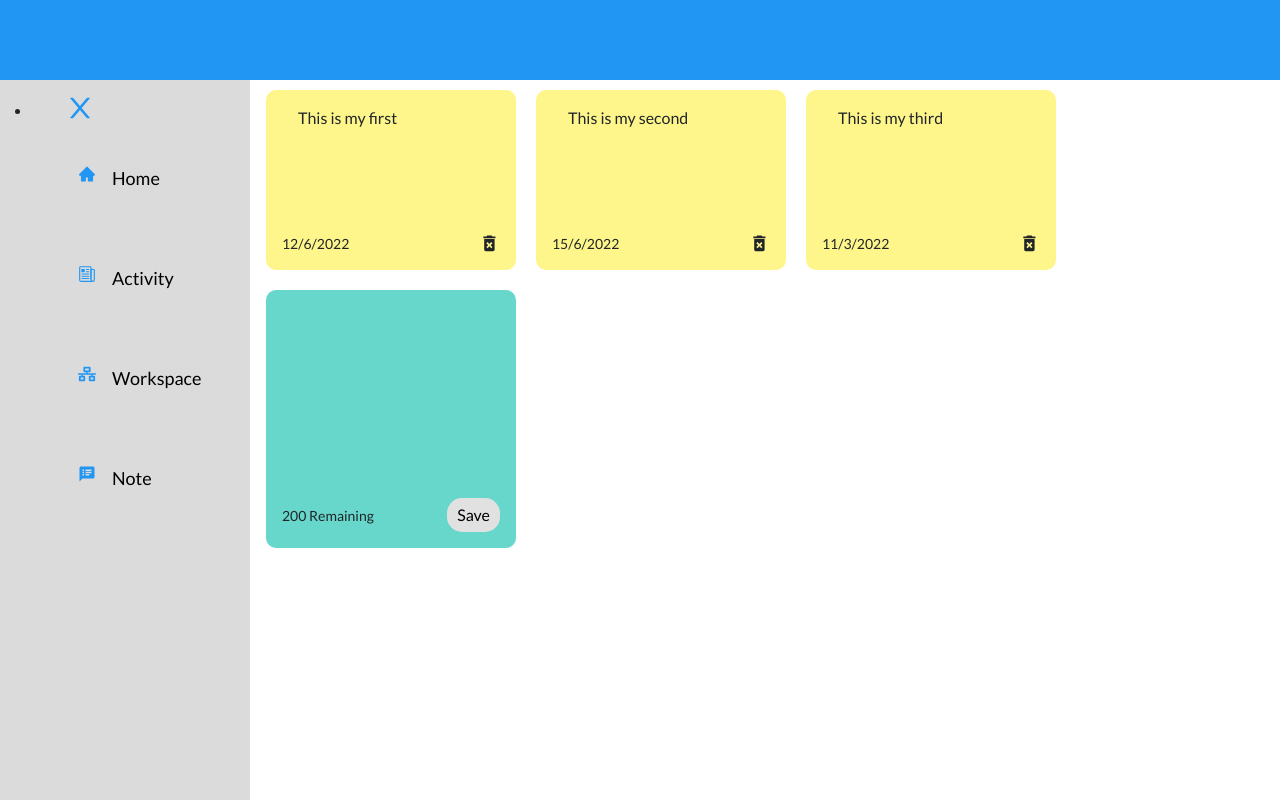
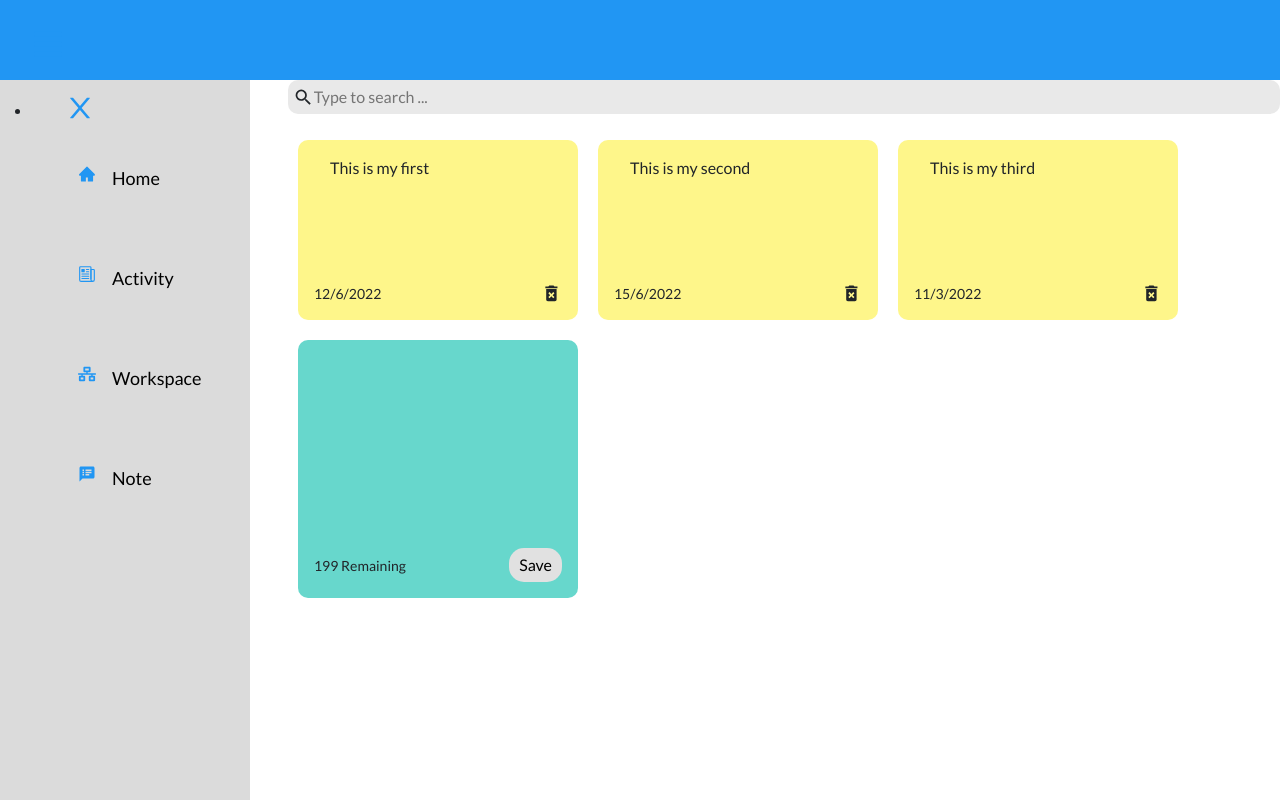
Before and after one commit to herraphfx/simple_productivity, a React (Create React App) app: page /notes in a window 1280 px wide. Built offline with nearby package versions, Linux system fonts and the light colour scheme.

Commit message:
button search

```diff
--- a/package.json
+++ b/package.json
@@ -6,6 +6,7 @@
     "@testing-library/jest-dom": "^5.16.4",
     "@testing-library/react": "^13.2.0",
     "@testing-library/user-event": "^13.5.0",
+    "bootstrap": "^5.1.3",
     "nanoid": "^3.3.4",
     "react": "^18.1.0",
     "react-dom": "^18.1.0",
--- a/src/App.css
+++ b/src/App.css
@@ -19,7 +19,7 @@
 }
 
 .note{
-  margin-left: 20%;
+  margin-left: 18rem;
   display: flex;
   flex-wrap: wrap;
 }
--- a/src/App.js
+++ b/src/App.js
@@ -7,6 +7,7 @@ import Home from './pages/Home';
 import Note from './pages/Note';
 import Workspace from './pages/Workspace';
 import { nanoid } from 'nanoid'
+import Search from './components/Search';
 
 function App() {
   const [notes, setNotes] = useState([
@@ -27,6 +28,8 @@ function App() {
         },
 ]);
 
+  const [searchText, setSearchText] = useState('')
+
   const addNote = (text) => {
     const date = new Date();
     const newNote = {
@@ -37,18 +40,31 @@ function App() {
     //take the old note and add new notes
     const newNotes = [...notes, newNote];
     setNotes(newNotes);
-
+     //How we pass the addnote component
+     //Defined in App.js and passed through NoteList component -> AddNote.js
   }
 
+   //DELETE NOTES
+
+   const deleteNote = (id) => {
+    const newNotes = notes.filter((note) => note.id !== id);
+     setNotes(newNotes)
+   }
   return (
     <>
     <BrowserRouter>
     <Navigation/>
+    <Search handleSearchNote={setSearchText}/>
     <Routes>
       <Route path='/' element={<Home/>}/>
       <Route path='/activity' element={<Activity/>}/>
       <Route path='/workspace' element={<Workspace/>}/>
-      <Route path='/notes' element={<Note notes={notes} handleAddNote={addNote}/>}/>
+      <Route path='/notes' element={<Note
+                                    notes={notes.filter((note)=>
+                                      note.text.toLowerCase().includes(searchText)
+                                    )}
+                                    handleAddNote={addNote}
+                                    handleDeleteNote={deleteNote}/>}/>
     </Routes>
     </BrowserRouter>
 
--- a/src/components/AddNote.js
+++ b/src/components/AddNote.js
@@ -4,20 +4,31 @@ import React, { useState } from 'react'
 function AddNote({handleAddNote}) {
     const [noteText, setNotesText] = useState(' ')
 
+    const characterLimit = 200;
+
+
+//TAKE THE VALUE TYPED AND PUT A LIMIT FOR ENTRY
     const handleChange = (event) => {
-        setNotesText(event.target.value);
+        if(characterLimit - event.target.value.length >= 0){
+            setNotesText(event.target.value);
+        }
+
     }
 
-    //save to database
+    //REMOVE SPACE AND SAVE WHEN CLICKED
     const handleSaveClick = () => {
-        handleAddNote(noteText)
+        if(noteText.trim().length > 0){
+            handleAddNote(noteText)
+            setNotesText('');
+        }
+
     }
 
   return (
     <div className='notes-list new'>
         <textarea cols="10" rows="8" placeholder='Type to add a note ...' value={noteText} onChange={handleChange}></textarea>
         <div className='note-footer'>
-            <small>200 Remaining</small>
+            <small>{characterLimit - noteText.length} Remaining</small>
 
             <button className='save' onClick={handleSaveClick}>Save</button>
         </div>
--- a/src/components/NoteList.css
+++ b/src/components/NoteList.css
@@ -4,8 +4,12 @@
     border-radius: 10px;
     padding: 1rem;
     min-height: 180px;
-    min-width: 250px;
+    max-height: 300px;
+    min-width: 280px;
+    max-width: 300px;
+    overflow-x:scroll;
     display: flex;
+    flex-wrap: wrap;
     flex-direction: column;
     justify-content: space-between;
   }
@@ -40,3 +44,24 @@ textarea:focus{
     align-items: center;
     justify-content: space-between;
   }
+
+  .delete-icon{
+    cursor: pointer;
+  }
+
+  .search{
+    margin-left: 18rem;
+    display: flex;
+    align-items: center;
+    background-color: rgb(233, 233, 233);
+    border-radius: 10px;
+    padding: 5px;
+    margin-bottom: 1em;
+  }
+  .search input{
+    border: none;
+    background-color: rgb(233, 233, 233);
+  }
+  .search input:focus{
+    outline: none;
+  }
--- a/src/components/NoteList.js
+++ b/src/components/NoteList.js
@@ -3,14 +3,16 @@ import { MdDeleteForever } from 'react-icons/md'
 import './NoteList.css'
 
 
+
 //this is note
-function NoteList( {id, text, date} ) {
+function NoteList( {id, text, date, handleDeleteNote} ) {
   return (
     <div className='notes-list'>
+
         <span>{text}</span>
         <div className='note-footer'>
             <small>{date}</small>
-            <MdDeleteForever className='delete-icon' size='1.3em'/>
+            <MdDeleteForever className='delete-icon' size='1.3em' onClick={() => handleDeleteNote(id)}/>
         </div>
 
     </div>
--- /dev/null
+++ b/src/components/Search.js
@@ -0,0 +1,13 @@
+import React from 'react'
+import { MdSearch } from 'react-icons/md'
+
+function Search({handleSearchNote}) {
+  return (
+    <div className='search'>
+        <MdSearch className='search-icons' size='1.3em'/>
+        <input onChange={(event)=>handleSearchNote(event.target.value)} type='text' placeholder='Type to search ...'/>
+    </div>
+  )
+}
+
+export default Search
--- a/src/pages/Home.js
+++ b/src/pages/Home.js
@@ -1,9 +1,27 @@
 import React from 'react'
+import "bootstrap/dist/css/bootstrap.min.css";
 
 function Home() {
   return (
     <div className='home'>
-       Home</div>
+    <nav className="navbar navbar-expand navbar-dark bg-dark">
+          <a href="/tutorials" className="navbar-brand">
+            bezKoder
+          </a>
+          <div className="navbar-nav mr-auto">
+            <li className="nav-item">
+
+                Tutorials
+
+            </li>
+            <li className="nav-item">
+
+                Add
+
+            </li>
+          </div>
+        </nav>
+    </div>
   )
 }
 
--- a/src/pages/Note.js
+++ b/src/pages/Note.js
@@ -4,11 +4,19 @@ import NoteList from '../components/NoteList'
 
 
 
+
 //This is notelist
-function Note({ notes, handleAddNote }) {
+function Note({ notes, handleAddNote, handleDeleteNote }) {
   return (
+
     <div className='note'>
-      {notes.map((note)=> <NoteList id={note.id} text={note.text} date={note.date} />)}
+
+      {notes.map((note)=> <NoteList
+                                  id={note.id}
+                                  text={note.text}
+                                  date={note.date}
+                                  handleDeleteNote={handleDeleteNote}
+                                  />)}
       <AddNote handleAddNote={handleAddNote}/>
       </div>
 
```
Also changed, not shown: 1 other file (tests, documents, lock files or other folders).
